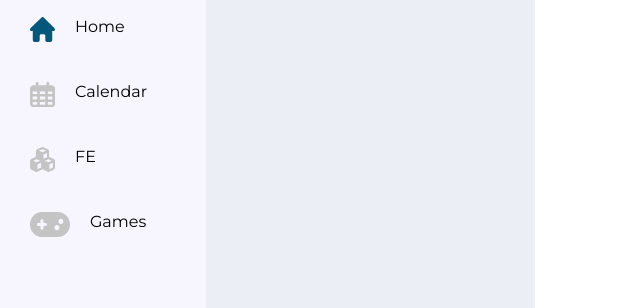
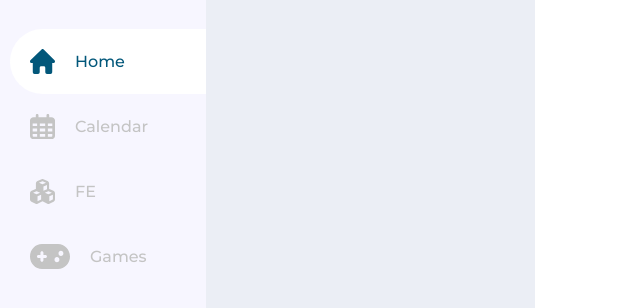
Before and after one commit to Zukauskas/friday-challenge, a website: page index.html in a window 1280 px wide. Shown: the part 100-408 px from the top of the page, without its empty margins (0-640 px from the left). Drawn offline with Linux system fonts and the light colour scheme.

Commit message:
Style nav links

```diff
--- a/css/layout.css
+++ b/css/layout.css
@@ -5,7 +5,6 @@ body {
 
 header.main-header {
     background-color: #f7f6ff;
-    box-shadow: 10px 10px black;
 }
 
 .logo {
@@ -17,6 +16,7 @@ header.main-header {
 .main-nav {
     display: flex;
     flex-direction: column;
+    margin-top: 32px;
 }
 
 .nav-element {
@@ -27,6 +27,27 @@ header.main-header {
     gap: 20px;
 }
 
+.nav-link {
+    font-size: 16px;
+    font-weight: 500;
+    line-height: 20px;
+    align-self: center;
+    color: var(--not-active-color);
+    text-decoration: none;
+}
+
+.nav-element.active {
+    background-color: white;
+    border-radius: 50px 0 0 50px;
+    color: var(--active-color);
+}
+
+.nav-element.active .nav-link {
+    background-color: white;
+    border-radius: 50px 0 0 50px;
+    color: var(--active-color);
+}
+
 .main-content,
 footer {
     background-color: #ebeef5;
--- a/index.html
+++ b/index.html
@@ -12,21 +12,21 @@
         <header class="main-header">
             <img class="logo" src="./assets/logo.svg" alt="BIT logo" />
             <nav class="main-nav">
-                <div class="nav-element">
+                <div class="nav-element active">
                     <img class="nav-icon" src="./assets/homeIcon.svg" alt="Home Icon" />
-                    <p class="nav-link">Home</p>
+                    <a class="nav-link" href="#">Home</a>
                 </div>
                 <div class="nav-element">
                     <img class="nav-icon" src="./assets/calendarIcon.svg" alt="Calendar Icon" />
-                    <p class="nav-link">Calendar</p>
+                    <a class="nav-link" href="#">Calendar</a>
                 </div>
                 <div class="nav-element">
                     <img class="nav-icon" src="./assets/FEIcon.svg" alt="FE icon" />
-                    <p class="nav-link">FE</p>
+                    <a class="nav-link" href="#">FE</a>
                 </div>
                 <div class="nav-element">
                     <img class="nav-icon" src="./assets/gamesIcon.svg" alt="Games Icon" />
-                    <p class="nav-link">Games</p>
+                    <a class="nav-link" href="#">Games</a>
                 </div>
             </nav>
         </header>
```
